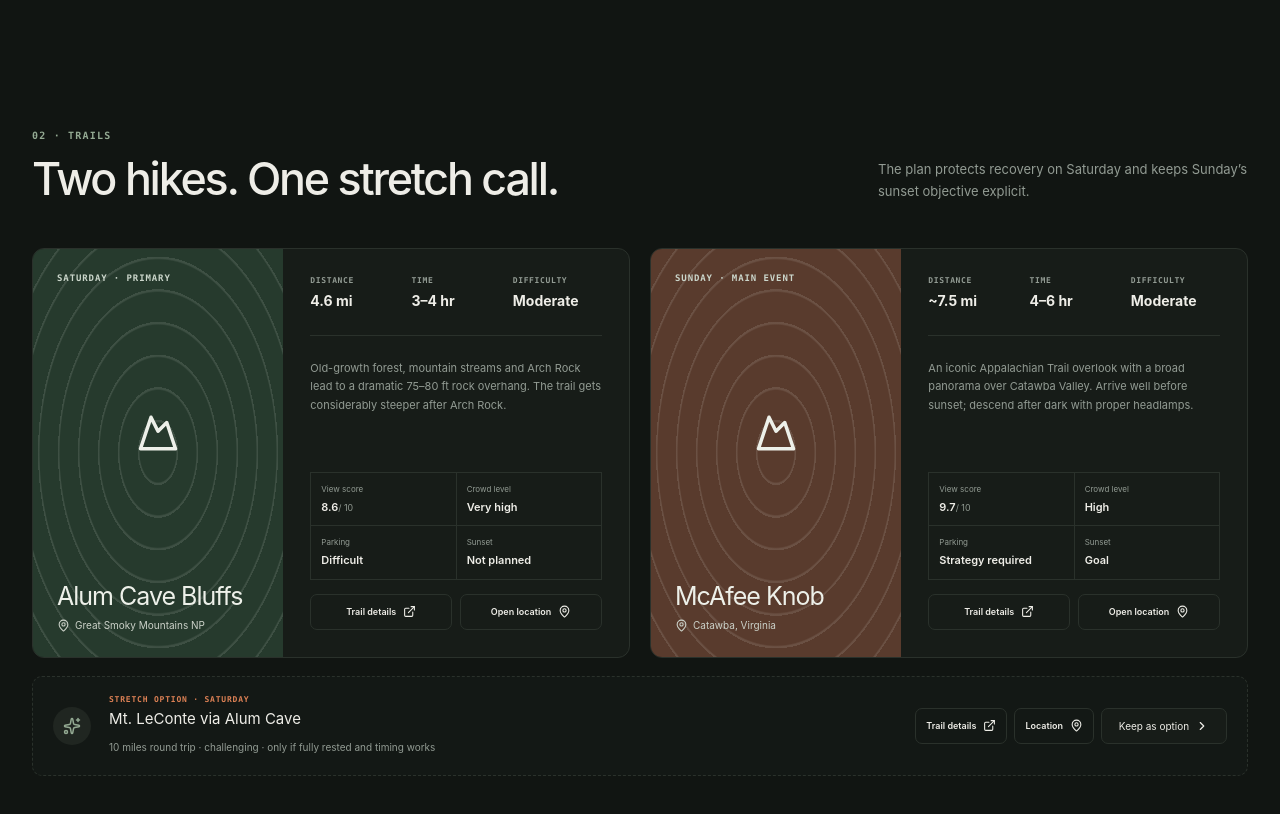
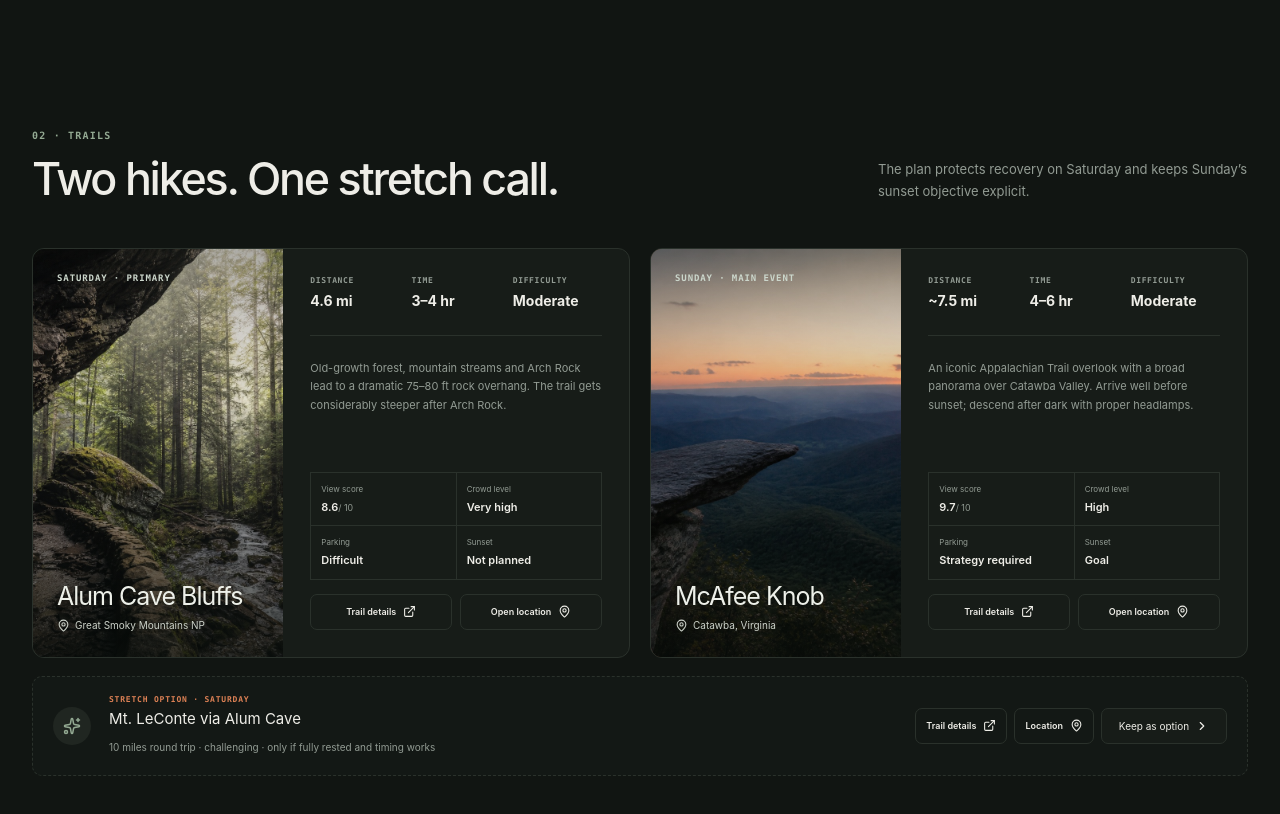
Before and after one commit to bekhruzmd/hiking-trip, a Next.js app: page / in a window 1280 px wide. Shown: the part 1840-2654 px from the top of the page. Built offline with nearby package versions, Linux system fonts and the light colour scheme.

Commit message:
Add original trail photography

```diff
--- a/app/alignment-fixes.css
+++ b/app/alignment-fixes.css
@@ -74,6 +74,34 @@
   display: flex;
   min-width: 0;
   flex-direction: column;
+}
+
+.hike-photo {
+  object-fit: cover;
+  object-position: center;
+  transition: transform 700ms cubic-bezier(0.2, 0.7, 0.2, 1);
+}
+
+.hike-card:hover .hike-photo {
+  transform: scale(1.025);
+}
+
+.hike-photo-shade {
+  position: absolute;
+  z-index: 1;
+  inset: 0;
+  background: linear-gradient(
+    180deg,
+    rgb(8 13 10 / 32%) 0%,
+    rgb(8 13 10 / 5%) 38%,
+    rgb(8 13 10 / 76%) 100%
+  );
+}
+
+.hike-art > span,
+.hike-art > div:last-child {
+  position: relative;
+  z-index: 2;
 }
 
 .hike-body > p {
--- a/app/page.tsx
+++ b/app/page.tsx
@@ -1,5 +1,6 @@
 "use client";
 
+import Image from "next/image";
 import { useEffect as reactUseEffect, useMemo, useState } from "react";
 import {
   AlertTriangle,
@@ -196,6 +197,9 @@
     description:
       "Old-growth forest, mountain streams and Arch Rock lead to a dramatic 75–80 ft rock overhang. The trail gets considerably steeper after Arch Rock.",
     accent: "forest",
+    image: "/images/trails/alum-cave.jpg",
+    imageAlt:
+      "Rock overhang and forest stream along Alum Cave Trail in the Smokies",
     trailUrl: "https://www.nps.gov/places/alumcave.htm",
     mapUrl:
       "https://www.google.com/maps/search/?api=1&query=Alum+Cave+Trailhead+Great+Smoky+Mountains",
@@ -215,6 +219,8 @@
     description:
       "An iconic Appalachian Trail overlook with a broad panorama over Catawba Valley. Arrive well before sunset; descend after dark with proper headlamps.",
     accent: "sunset",
+    image: "/images/trails/mcafee-knob.jpg",
+    imageAlt: "McAfee Knob rock ledge overlooking Appalachian ridges at sunset",
     trailUrl: "https://www.roanokecountyva.gov/mcafeeknob",
     mapUrl:
       "https://www.google.com/maps/search/?api=1&query=McAfee+Knob+Trailhead+Catawba+Virginia",
@@ -447,9 +453,15 @@
         {hikes.map((hike) => (
           <article className={`hike-card ${hike.accent}`} key={hike.id}>
             <div className="hike-art">
-              <div className="hike-lines" />
+              <Image
+                src={hike.image}
+                alt={hike.imageAlt}
+                fill
+                sizes="(max-width: 800px) 100vw, 21vw"
+                className="hike-photo"
+              />
+              <div className="hike-photo-shade" />
               <span>{hike.eyebrow}</span>
-              <Mountain size={42} />
               <div>
                 <h3>{hike.title}</h3>
                 <p>
```
Also changed, not shown: public/images/trails/alum-cave.jpg (added), public/images/trails/mcafee-knob.jpg (added).
